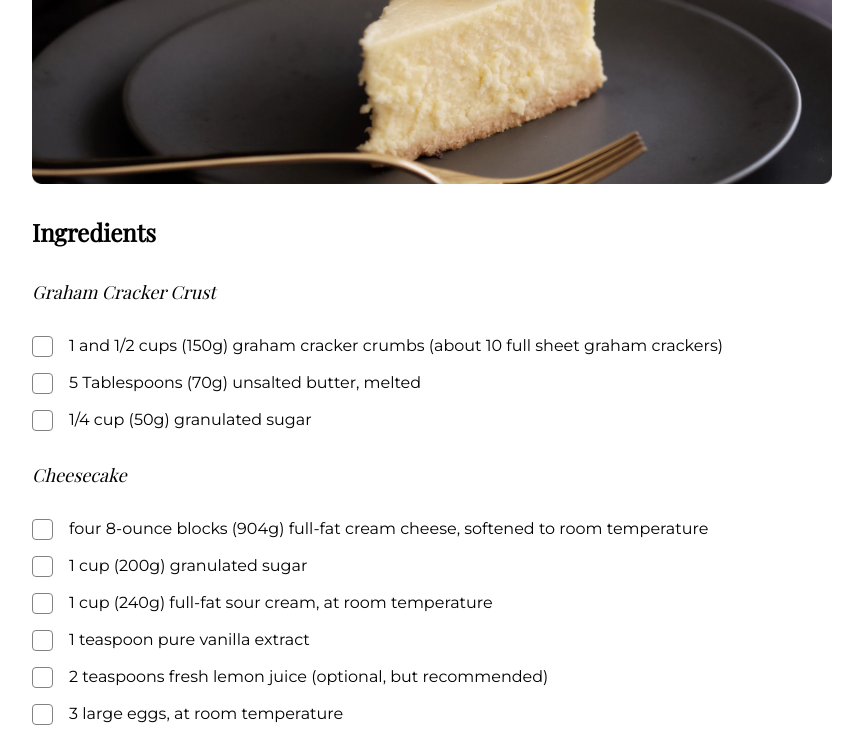
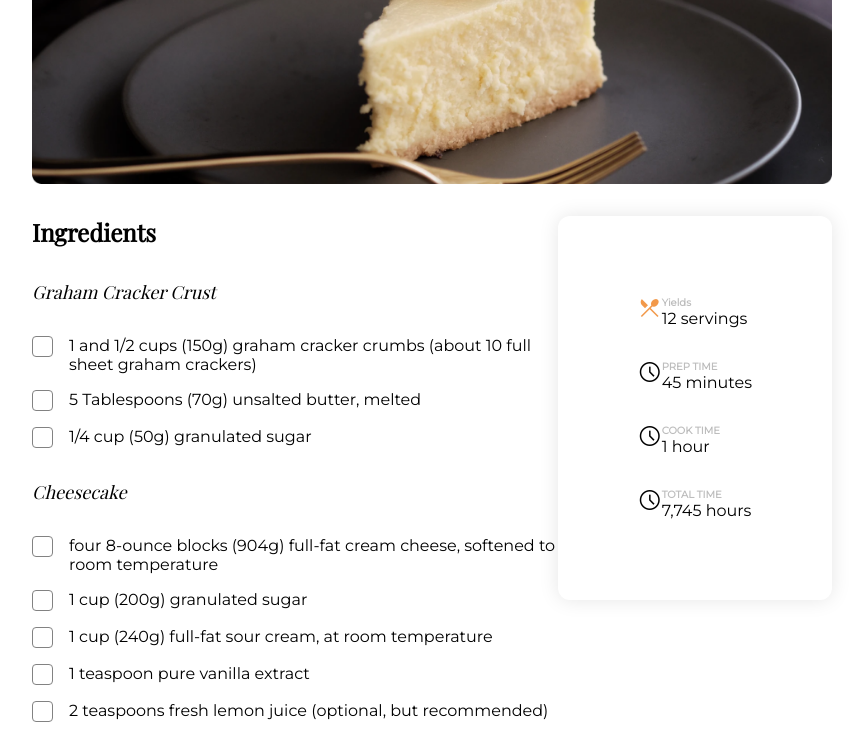
Before and after one commit to bipin-codes/responsive-challenges, a React (Create React App) app: page /recipe in a window 1280 px wide. Shown: the part 427-1163 px from the top of the page, without its empty margins (208-1071 px from the left). Built offline with nearby package versions, Linux system fonts and the light colour scheme.

Commit message:
Layout completed of the page

```diff
--- a/src/routes/Recipe/Recipe.tsx
+++ b/src/routes/Recipe/Recipe.tsx
@@ -13,6 +13,13 @@ import {
   StyledHeading,
   Subheading,
   Instruction,
+  StyledContentRight,
+  StyledContentRightBottomContainer,
+  StyledContentRightDetail,
+  StyledContentRightTopContainer,
+  StyledContentLeft,
+  StyledContentRightTitle,
+  FeaturesContainaer,
 } from './styles';
 const Header = () => (
   <>
@@ -49,6 +56,7 @@ const Content: React.FC<{
   instructions: Array<{ heading: string; content: string }>;
 }> = ({ instructions }) => (
   <StyledContent>
+    <StyledContentLeft>
       <Subheading>Ingredients</Subheading>
       <RecipeDetail
         title="Graham Cracker Crust"
@@ -77,10 +85,49 @@ const Content: React.FC<{
           <Idx>{idx + 1}</Idx>
           <div>
             <InstructionHeading>{instruction.heading}</InstructionHeading>
-          <InstructionDescription>{instruction.content}</InstructionDescription>
+            <InstructionDescription>
+              {instruction.content}
+            </InstructionDescription>
           </div>
         </Instruction>
       ))}
+    </StyledContentLeft>
+    <StyledContentRight>
+      <StyledContentRightTopContainer>
+        <FeaturesContainaer>
+          <span className="material-symbols-outlined restro-icon">
+            restaurant_menu
+          </span>
+          <StyledContentRightDetail>
+            <StyledContentRightTitle>Yields</StyledContentRightTitle>
+            <p>12 servings</p>
+          </StyledContentRightDetail>
+        </FeaturesContainaer>
+      </StyledContentRightTopContainer>
+      <StyledContentRightBottomContainer>
+        <FeaturesContainaer>
+          <span className="material-symbols-outlined">schedule</span>
+          <StyledContentRightDetail>
+            <StyledContentRightTitle>PREP TIME</StyledContentRightTitle>
+            <p>45 minutes</p>
+          </StyledContentRightDetail>
+        </FeaturesContainaer>
+        <FeaturesContainaer>
+          <span className="material-symbols-outlined">schedule</span>
+          <StyledContentRightDetail>
+            <StyledContentRightTitle>COOK TIME</StyledContentRightTitle>
+            <p>1 hour</p>
+          </StyledContentRightDetail>
+        </FeaturesContainaer>
+        <FeaturesContainaer>
+          <span className="material-symbols-outlined">schedule</span>
+          <StyledContentRightDetail>
+            <StyledContentRightTitle>TOTAL TIME</StyledContentRightTitle>
+            <p>7,745 hours</p>
+          </StyledContentRightDetail>
+        </FeaturesContainaer>
+      </StyledContentRightBottomContainer>
+    </StyledContentRight>
   </StyledContent>
 );
 
--- a/src/routes/Recipe/styles.ts
+++ b/src/routes/Recipe/styles.ts
@@ -29,7 +29,45 @@ export const StyledDescription = styled(BlankContainer)`
 
 export const StyledContent = styled(BlankContainer)`
   margin: 2rem 0;
+  display: flex;
+  flex-direction: row;
+  align-items: flex-start;
 `;
+export const StyledContentLeft = styled(BlankContainer)`
+  flex: 1;
+`;
+export const StyledContentRight = styled(BlankContainer)`
+  box-shadow: 0px 0px 20px 0px #0000001a;
+  border-radius: 0.75rem;
+  .restro-icon {
+    color: #f2994a;
+  }
+`;
+export const StyledContentRightBottomContainer = styled(BlankContainer)`
+  margin: 0rem 5rem 5rem 5rem;
+`;
+export const StyledContentRightTopContainer = styled(BlankContainer)`
+  margin: 5rem 5rem 0 5rem;
+`;
+
+export const FeaturesContainaer = styled.div`
+  display: flex;
+  flex-direction: row;
+  margin: 2rem 0;
+`;
+export const StyledContentRightDetail = styled(BlankContainer)`
+  font-family: 'Montserrat', sans-serif;
+`;
+
+export const StyledContentRightTitle = styled.p`
+  font-size: 0.625rem;
+  font-weight: 700;
+  color: #bdbdbd;
+`;
+export const StyledContentRightDescription = styled.p`
+  font-size: 0.875rem;
+`;
+
 export const Subheading = styled(Heading)`
   font-weight: 700;
   font-size: 1.5rem;
```
Lines whose indentation alone changed are shown as unchanged.
